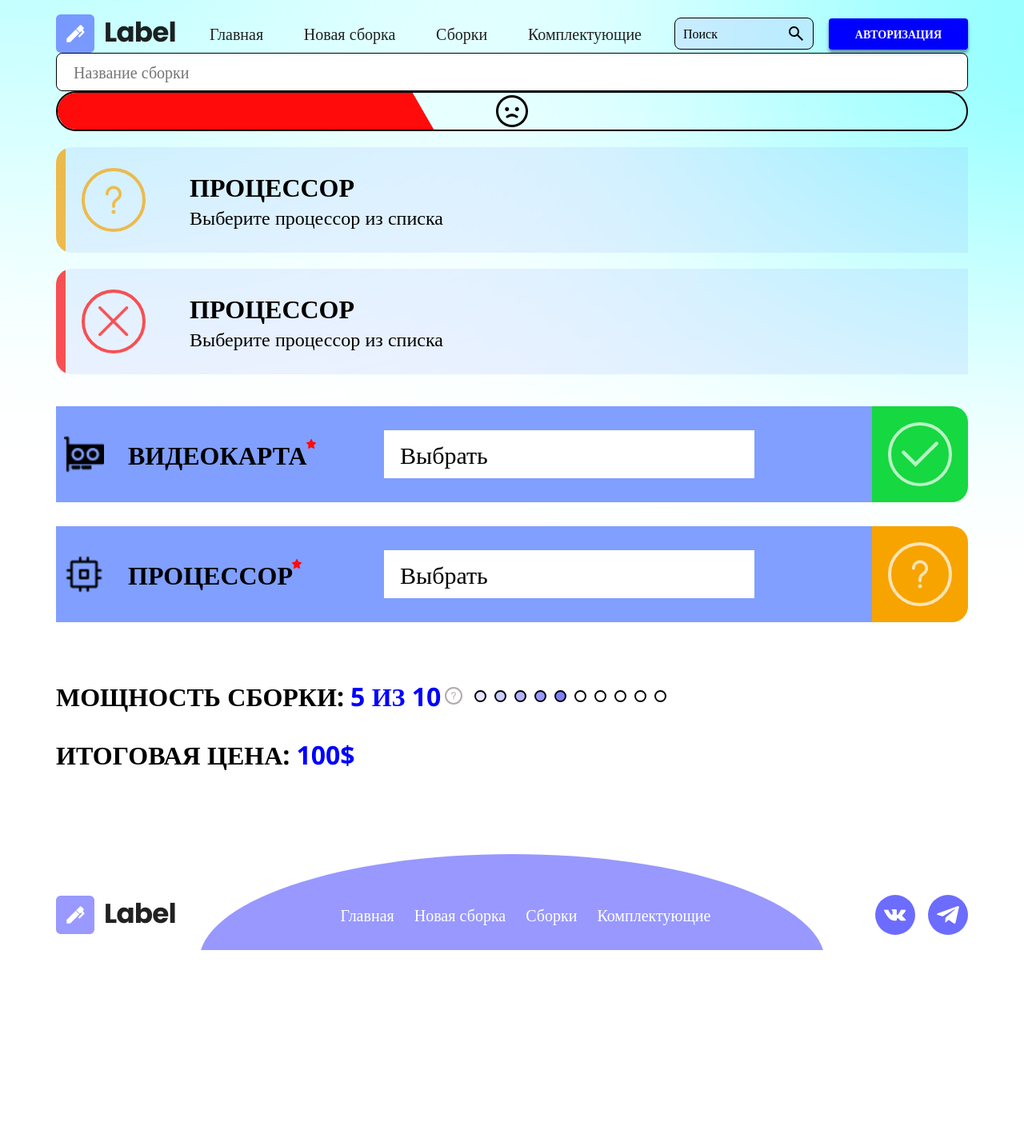
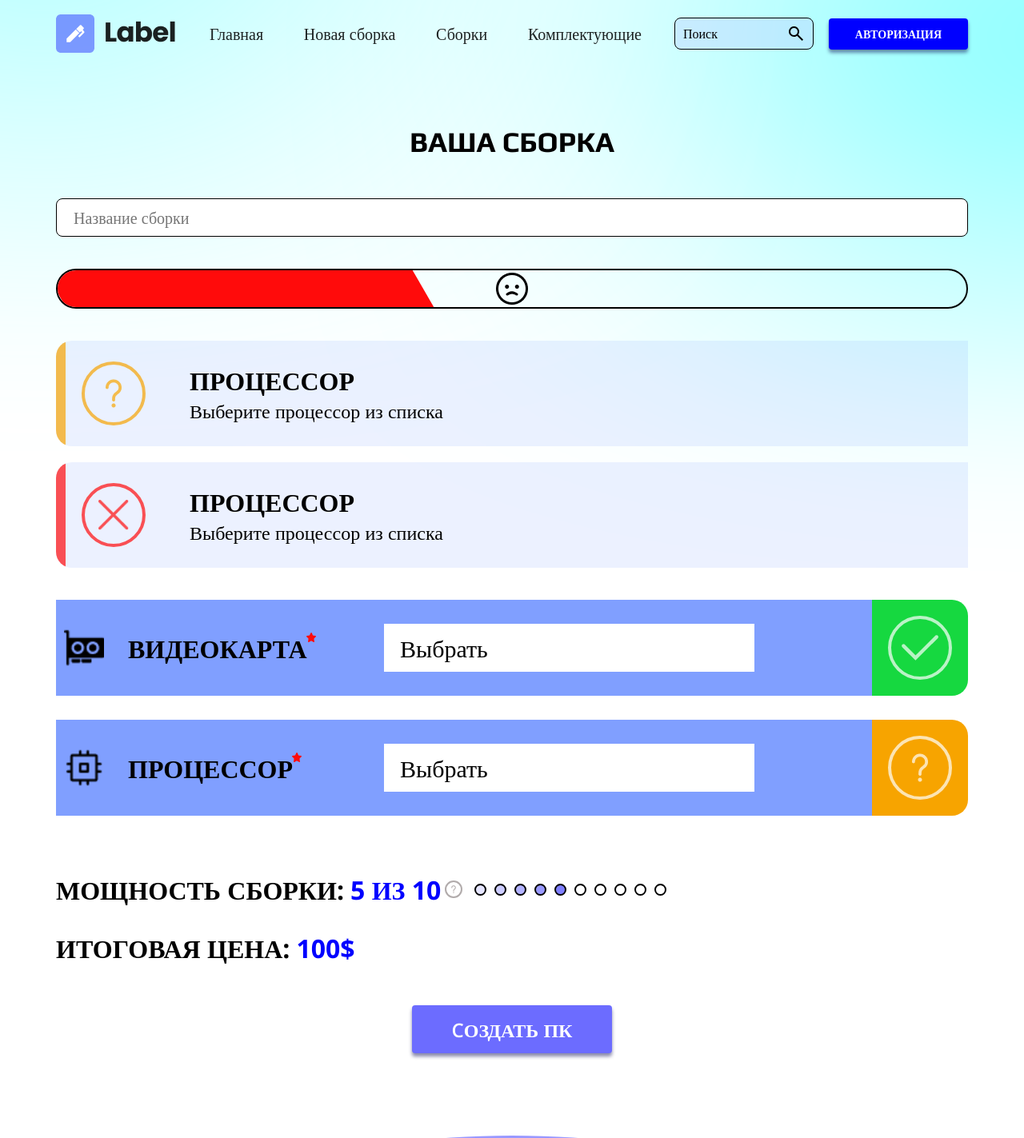
Before and after one commit to konyasharin/PCShop, a React (Vite) app in the folder frontend/: page /PCBuild in a window 1280 px wide. Shown: the top 1423 px of the page at 80% size. Before the commit the page ends 1188 px from the top, so only its background shows below. Built offline with nearby package versions, Linux system fonts and the light colour scheme.

Commit message:
Finale fix

```diff
--- a/frontend/src/components/Btn/Btn.module.css
+++ b/frontend/src/components/Btn/Btn.module.css
@@ -18,19 +18,6 @@
     box-shadow: none;
 }
 
-.pcBtn::after {
-    content: "";
-    position: absolute;
-    width: 60px;
-    height: 52px;
-    background-image: url('../../assets/group.png');
-    background-size: cover;
-    left: calc(251px);
-    transform: translateY(-10px);
-    opacity: 0;
-    transition: opacity .2s ease-in-out;
-}
-
 .pcBtn:hover::after {
     opacity: 1;
 }
--- a/frontend/src/components/Btn/Btn.tsx
+++ b/frontend/src/components/Btn/Btn.tsx
@@ -1,12 +1,14 @@
 import React from 'react';
 import styles from './Btn.module.css';
+import createClassNames from "utils/createClassNames.ts";
 
 type PCBtnProps = {
   children?: string;
+  className?: string;
 };
 
 const Btn: React.FC<PCBtnProps> = props => {
-  return <button className={styles.pcBtn}>{props.children}</button>;
+  return <button className={createClassNames([styles.pcBtn, props.className])}>{props.children}</button>;
 };
 
 export default Btn;
--- a/frontend/src/pages/MainPage/Main/Main.module.css
+++ b/frontend/src/pages/MainPage/Main/Main.module.css
@@ -44,3 +44,16 @@
 .button {
     margin-top: 35px;
 }
+
+.button::after {
+    content: "";
+    position: absolute;
+    width: 60px;
+    height: 52px;
+    background-image: url('../../../assets/group.png');
+    background-size: cover;
+    left: calc(251px);
+    transform: translateY(-10px);
+    opacity: 0;
+    transition: opacity .2s ease-in-out;
+}
--- a/frontend/src/pages/MainPage/Main/Main.tsx
+++ b/frontend/src/pages/MainPage/Main/Main.tsx
@@ -21,9 +21,7 @@ function Main() {
           <span className={styles.quote}>
             «Соберите PC своей мечты вместе с нами»
           </span>
-          <div className={styles.button}>
-            <Btn>собрать пк</Btn>
-          </div>
+          <Btn className={styles.button}>собрать пк</Btn>
         </div>
       </Container>
     </section>
--- a/frontend/src/pages/PCBuildPage/ChooseComponents/ChooseComponent/AddWindow/AddWindow.module.css
+++ b/frontend/src/pages/PCBuildPage/ChooseComponents/ChooseComponent/AddWindow/AddWindow.module.css
@@ -26,3 +26,16 @@
 .card{
     margin-top: 20px;
 }
+
+.button {
+    width: 100%;
+    height: 44px;
+    margin-top: 20px;
+    background-color: #809FFF;
+    color: #000000;
+    font-size: 20px;
+    font-weight: 400;
+    line-height: 24px;
+    letter-spacing: 0.44px;
+    text-transform: none;
+}
--- a/frontend/src/pages/PCBuildPage/ChooseComponents/ChooseComponent/AddWindow/AddWindow.tsx
+++ b/frontend/src/pages/PCBuildPage/ChooseComponents/ChooseComponent/AddWindow/AddWindow.tsx
@@ -111,7 +111,7 @@ const AddWindow: React.FC<AddWindowProps> = props => {
           img={videoCardImg}
           className={styles.card}
         />
-        <Btn>Показать еще</Btn>
+        <Btn className={styles.button}>Показать еще...</Btn>
       </div>
     </div>
   );
--- /dev/null
+++ b/frontend/src/pages/PCBuildPage/PCBuildPage.module.css
@@ -0,0 +1,22 @@
+.body {
+    margin-top: 90px;
+}
+
+.build {
+    margin-top: 13px;
+    text-align: center;
+    margin-bottom: 50px;
+}
+
+.input {
+    margin-bottom: 40px;
+}
+
+.scale {
+    margin-bottom: 40px;
+}
+
+.button {
+    display: block;
+    margin: 50px auto 0;
+}
--- a/frontend/src/pages/PCBuildPage/PCBuildPage.tsx
+++ b/frontend/src/pages/PCBuildPage/PCBuildPage.tsx
@@ -5,6 +5,8 @@ import BuildsError from './BuildsError/BuildsError.tsx';
 import PowerOfBuild from './PowerOfBuild/PowerOfBuild.tsx';
 import ChooseComponents from './ChooseComponents/ChooseComponents.tsx';
 import Input from 'components/Input/Input.tsx';
+import styles from './PCBuildPage.module.css';
+import Btn from 'components/Btn/Btn.tsx';
 
 function PCBuildPage() {
   const [scalePercents] = useState(40);
@@ -14,13 +16,16 @@ function PCBuildPage() {
     setPower(5);
   }, []);
   return (
+    <div className={styles.body}>
       <Container>
+        <h2 className={styles.build}>Ваша сборка</h2>
         <Input
+          className={styles.input}
           value={buildName}
           placeholder={'Название сборки'}
           onChange={(newBuildName: string) => setBuildName(newBuildName)}
         />
-      <Scale percents={scalePercents} />
+        <Scale className={styles.scale} percents={scalePercents} />
         <BuildsError
           type={'Warning'}
           title={'Процессор'}
@@ -33,7 +38,9 @@ function PCBuildPage() {
         />
         <ChooseComponents />
         <PowerOfBuild power={power} price={'100$'} />
+        <Btn className={styles.button}>Cоздать пк</Btn>
       </Container>
+    </div>
   );
 }
 
--- a/frontend/src/pages/PCBuildPage/Scale/Scale.tsx
+++ b/frontend/src/pages/PCBuildPage/Scale/Scale.tsx
@@ -3,14 +3,18 @@ import lowSmile from 'assets/smile-low.png';
 import middleSmile from 'assets/smile-middle.png';
 import highSmile from 'assets/smile-high.png';
 import React from 'react';
+import createClassNames from "utils/createClassNames.ts";
 
 enum colors {
   red = '#FF0B0B',
   orange = '#F7A400',
   green = '#16D840',
 }
-
-const Scale: React.FC<{ percents: number }> = props => {
+type scaleProps = {
+  percents: number;
+  className?: string;
+};
+const Scale: React.FC<scaleProps> = props => {
   let colorScaleInner = '';
   let smileImg;
   if (props.percents <= 50) {
@@ -24,7 +28,7 @@ const Scale: React.FC<{ percents: number }> = props => {
     smileImg = highSmile;
   }
   return (
-    <div className={styles.scale}>
+    <div className={createClassNames([styles.scale, props.className])}>
       <img src={smileImg} alt="smile" />
       <div
         className={styles.scaleInner}
```
Lines whose indentation alone changed are shown as unchanged.
